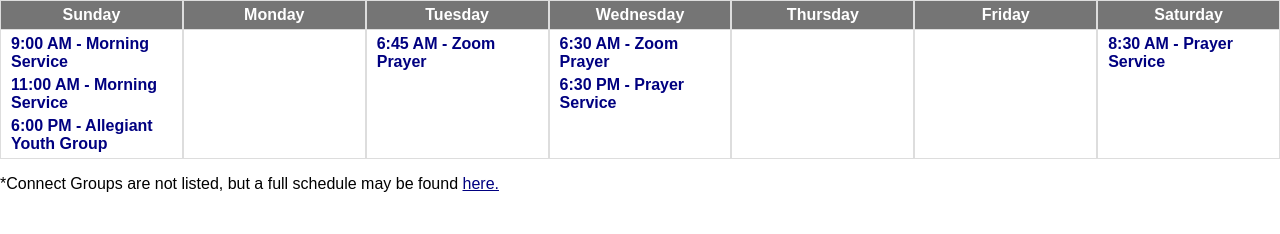
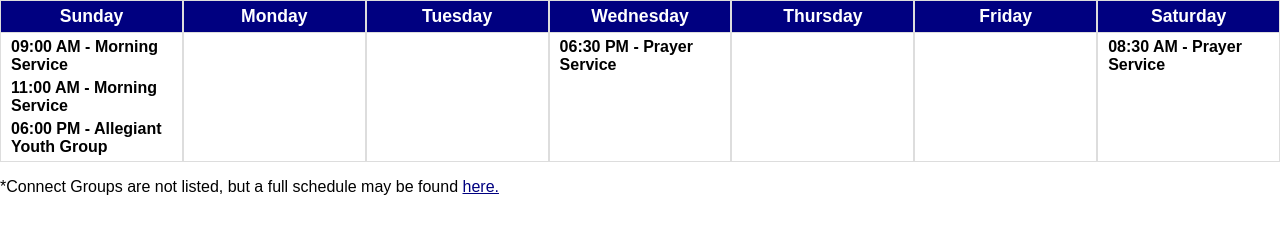
Before and after one commit to TheKicker/LC3-CLC-Calendar, a plain HTML site: page index.html in a window 1280 px wide. Drawn offline with Linux system fonts and the light colour scheme.

Commit message:
Code Update

```diff
--- a/CLC-Calendar/index.html
+++ b/index.html
@@ -35,16 +35,17 @@
         }
 
         .day-header {
-            background-color: #757575;
+            background-color: #000080;
             color: white;
             padding: 5px;
             font-weight: bold;
+            font-size: 1.1rem;
             border-bottom: 1px solid #ddd;
             text-align: center;
         }
 
         .event {
-            color: #000080;
+            color: black;
             font-weight: bold;
             margin: 5px 0;
             text-align: left;
@@ -63,6 +64,7 @@
                 border: none;
                 border-bottom: 1px solid #ddd;
                 margin-bottom: 10px;
+                min-height: 125px;
             }
 
             .day-header {
@@ -106,13 +108,13 @@
 
     <script>
         document.addEventListener("DOMContentLoaded", function() {
-            addEvent("sunday-events", "9:00 AM", "Morning Service");
+            addEvent("sunday-events", "09:00 AM", "Morning Service");
             addEvent("sunday-events", "11:00 AM", "Morning Service");
-            addEvent("sunday-events", "6:00 PM", "Allegiant Youth Group");
-            addEvent("tuesday-events", "6:45 AM", "Zoom Prayer");
-            addEvent("wednesday-events", "6:30 AM", "Zoom Prayer");
-            addEvent("wednesday-events", "6:30 PM", "Prayer Service");
-            addEvent("saturday-events", "8:30 AM", "Prayer Service");
+            addEvent("sunday-events", "06:00 PM", "Allegiant Youth Group");
+            // addEvent("tuesday-events", "6:45 AM", "Zoom Prayer");
+            // addEvent("wednesday-events", "6:30 AM", "Zoom Prayer");
+            addEvent("wednesday-events", "06:30 PM", "Prayer Service");
+            addEvent("saturday-events", "08:30 AM", "Prayer Service");
         });
 
         function addEvent(dayId, time, title) {
```
Also changed, not shown: 1 other file.
